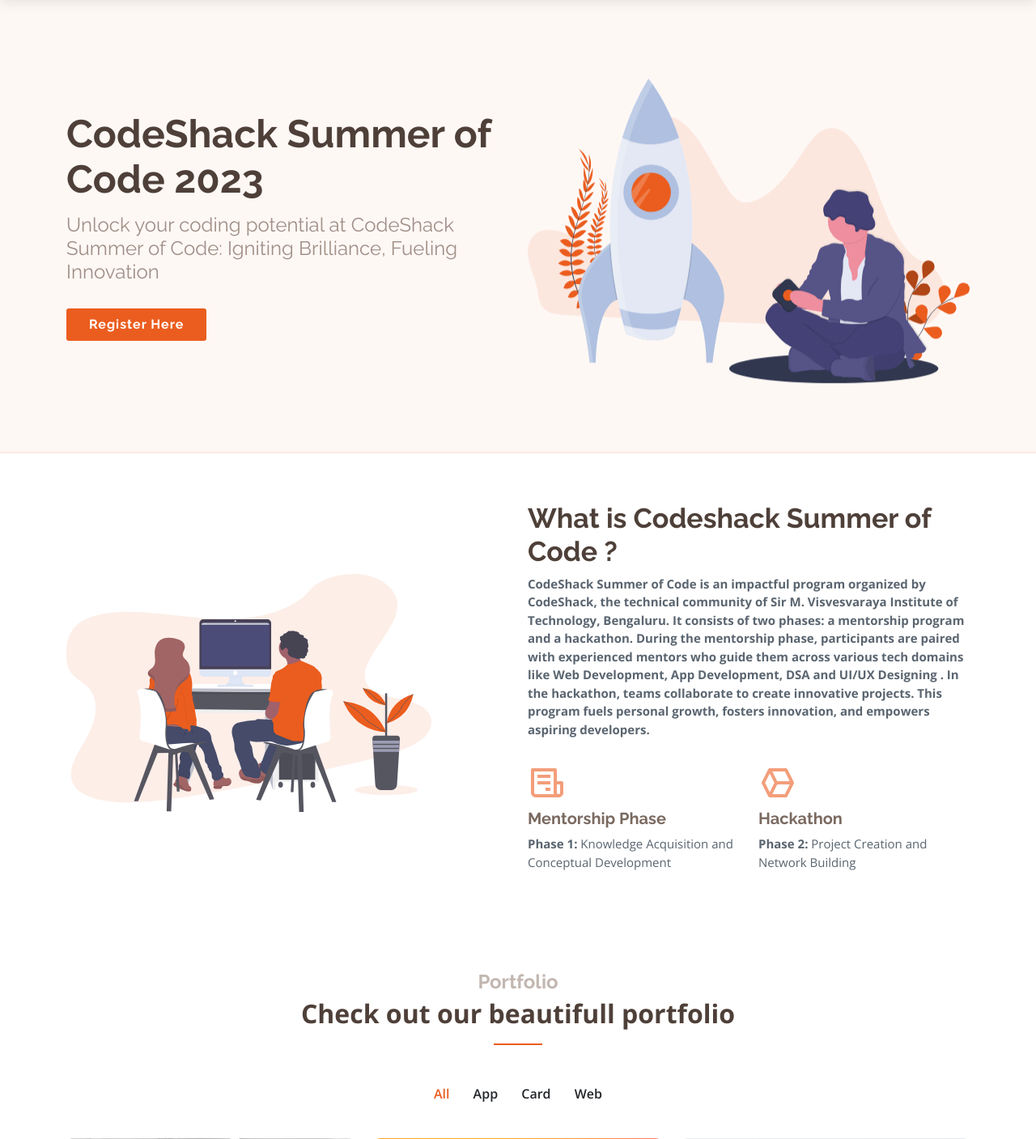
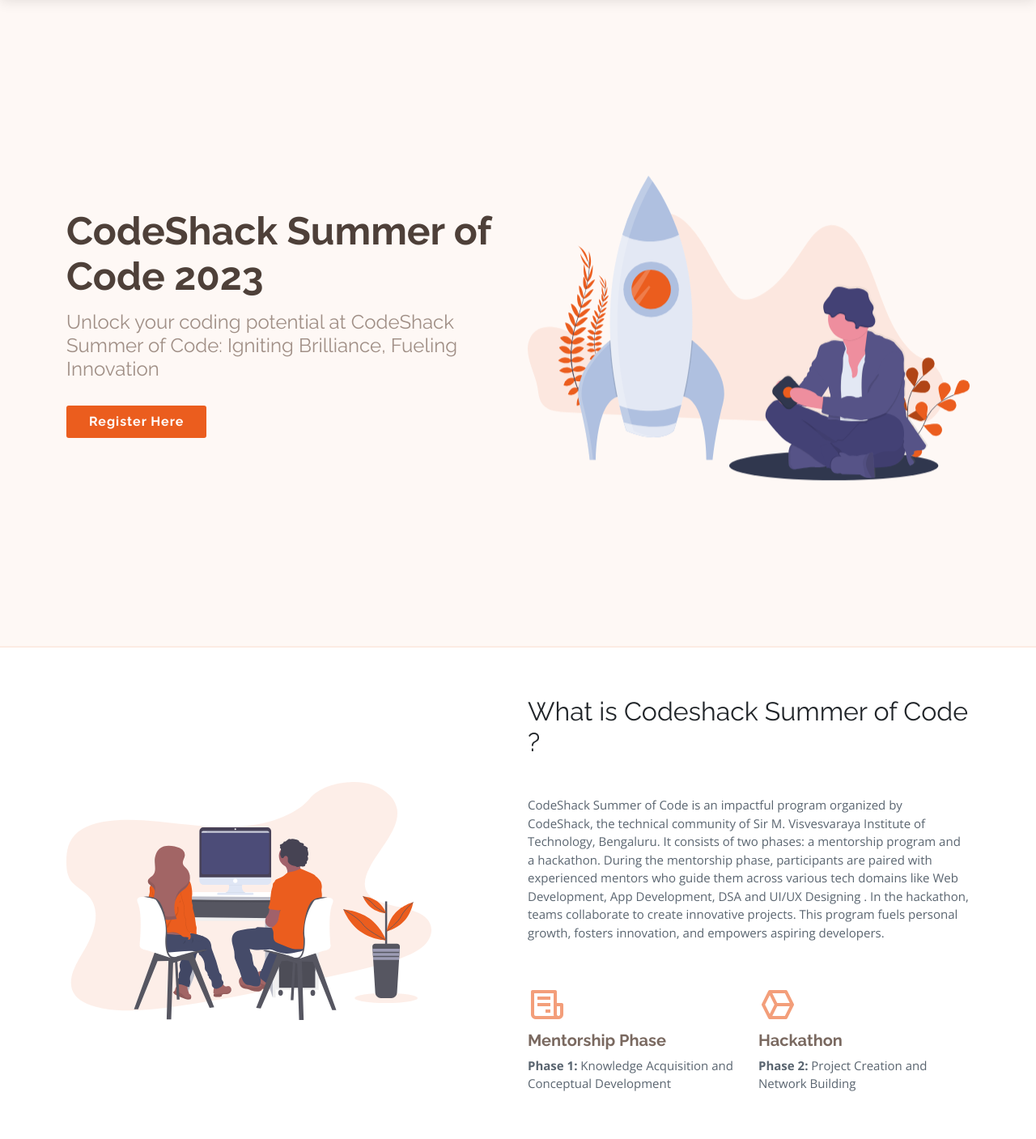
Before and after one commit to techhub-community/csoc_platform, a Django app: template templates/index.html in a window 1280 px wide. Shown: the part 72-1479 px from the top of the page at 81% size. Run offline with Django 3.2, Linux system fonts and the light colour scheme; the template is opened without the code that fills it, so the values that code supplies are empty; some libraries are stand-ins or nearby versions.

Commit message:
further updated the home page

```diff
--- a/templates/assets/css/style.css
+++ b/templates/assets/css/style.css
@@ -352,7 +352,7 @@
 --------------------------------------------------------------*/
 #hero {
   width: 100%;
-  height: 70vh;
+  height: 100vh;
   background: #fef8f5;
   border-bottom: 2px solid #fcebe3;
   margin: 72px 0 -72px 0;
--- a/templates/index.html
+++ b/templates/index.html
@@ -112,9 +112,9 @@
             <img src="assets/img/about-img.svg" class="img-fluid" alt="" data-aos="zoom-in">
           </div>
           <div class="col-lg-6 pt-5 pt-lg-0">
-            <h3 data-aos="fade-up">What is Codeshack Summer of Code ?</h3>
+            <h2 data-aos="fade-up">What is Codeshack Summer of Code ?<br><br></h2>
             <p data-aos="fade-up" data-aos-delay="100">
-              <b>CodeShack Summer of Code is an impactful program organized by CodeShack, the technical community of Sir M. Visvesvaraya Institute of Technology, Bengaluru.  It consists of two phases: a mentorship program and a hackathon. During the mentorship phase, participants are paired with experienced mentors who guide them across various tech domains like Web Development, App Development, DSA and UI/UX Designing . In the hackathon, teams collaborate to create innovative projects. This program fuels personal growth, fosters innovation, and empowers aspiring developers.</b>
+              CodeShack Summer of Code is an impactful program organized by CodeShack, the technical community of Sir M. Visvesvaraya Institute of Technology, Bengaluru.  It consists of two phases: a mentorship program and a hackathon. During the mentorship phase, participants are paired with experienced mentors who guide them across various tech domains like Web Development, App Development, DSA and UI/UX Designing . In the hackathon, teams collaborate to create innovative projects. This program fuels personal growth, fosters innovation, and empowers aspiring developers.<br><br>
             </p>
             <div class="row">
               <div class="col-md-6" data-aos="fade-up" data-aos-delay="100">
```
